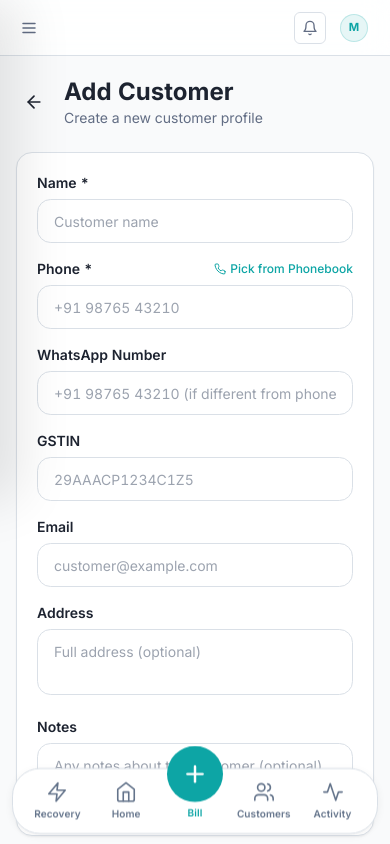
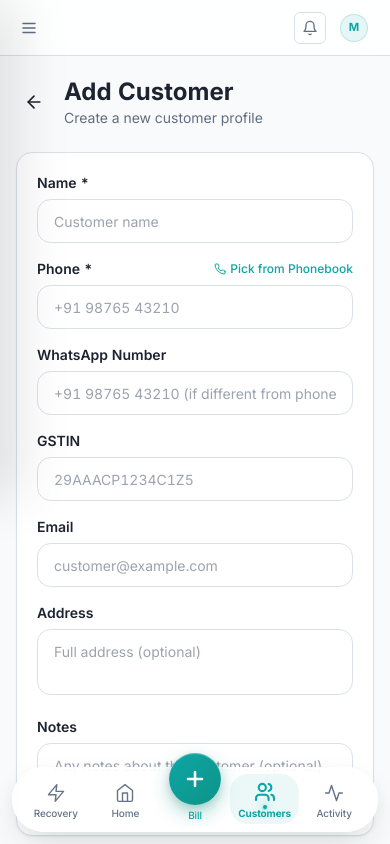
Before and after one commit to abhishek-mule/billed-core, a Next.js app in the folder mini_saas_frontend/: page /parties/add in a window 390 px wide. Shown: the top 844 px of the page. Built offline with nearby package versions, Linux system fonts and the light colour scheme.

Commit message:
feat(ui): redesign mobile bottom navbar with glassmorphism, spring animations and floating gradient FAB

```diff
--- a/mini_saas_frontend/src/components/billzo/AppShell.tsx
+++ b/mini_saas_frontend/src/components/billzo/AppShell.tsx
@@ -273,20 +273,26 @@ function BottomNav({ pathname }: { pathname: string }) {
   return (
     <nav className="bz-bottom-nav" aria-label="Main navigation">
       {MOBILE_NAV.map(({ href, label, icon: Icon, primary }) => {
-        const active = pathname === href
+        const active = pathname === href || (href !== '/dashboard' && pathname.startsWith(href))
+
         if (primary) {
           return (
             <Link
               key={href}
               href={href}
-              className="bz-bottom-item bz-bottom-item--primary"
+              className={cn('bz-bottom-item bz-bottom-item--primary', active && 'bz-bottom-item--primary-active')}
               aria-current={active ? 'page' : undefined}
             >
-              <span className="bz-bottom-fab" aria-hidden="true"><Icon size={26} strokeWidth={2.25} /></span>
-              <span>{label}</span>
+              <div className="bz-bottom-fab-wrapper">
+                <span className="bz-bottom-fab" aria-hidden="true">
+                  <Icon size={24} strokeWidth={2.5} />
+                </span>
+              </div>
+              <span className="bz-bottom-label">{label}</span>
             </Link>
           )
         }
+
         return (
           <Link
             key={href}
@@ -294,8 +300,11 @@ function BottomNav({ pathname }: { pathname: string }) {
             className={cn('bz-bottom-item', active && 'bz-bottom-item--active')}
             aria-current={active ? 'page' : undefined}
           >
-            <Icon size={22} strokeWidth={active ? 2.25 : 1.75} aria-hidden="true" />
-            <span>{label}</span>
+            <div className="bz-bottom-icon-wrap">
+              <Icon size={20} strokeWidth={active ? 2.3 : 1.7} aria-hidden="true" />
+              {active && <span className="bz-bottom-active-dot" />}
+            </div>
+            <span className="bz-bottom-label">{label}</span>
           </Link>
         )
       })}
--- a/mini_saas_frontend/src/styles/app-shell.css
+++ b/mini_saas_frontend/src/styles/app-shell.css
@@ -470,28 +470,45 @@ body {
 
 .bz-bottom-nav {
   position: fixed;
-  bottom: calc(10px + env(safe-area-inset-bottom, 0px));
+  bottom: calc(12px + env(safe-area-inset-bottom, 0px));
   left: 50%;
   transform: translateX(-50%);
-  width: min(480px, calc(100% - 24px));
-  z-index: 30;
-  background: var(--surface);
-  border: 1px solid var(--bd);
-  border-radius: 28px;
-  box-shadow: 0 2px 8px rgba(0, 0, 0, 0.06);
+  width: min(440px, calc(100vw - 24px));
+  z-index: 40;
+  background: rgba(255, 255, 255, 0.85);
+  backdrop-filter: blur(20px) saturate(180%);
+  -webkit-backdrop-filter: blur(20px) saturate(180%);
+  border: 1px solid rgba(255, 255, 255, 0.6);
+  border-radius: 32px;
+  box-shadow:
+    0 16px 36px -6px rgba(0, 0, 0, 0.12),
+    0 4px 16px -2px rgba(13, 148, 136, 0.08),
+    inset 0 1px 1px rgba(255, 255, 255, 0.8);
   display: grid;
   grid-template-columns: repeat(5, 1fr);
-  padding: 10px 10px;
-  will-change: transform;
-  animation: bottomNavIn 0.35s cubic-bezier(0.16, 1, 0.3, 1) both;
+  padding: 6px 8px 7px 8px;
+  will-change: transform, opacity;
+  animation: bottomNavIn 0.4s cubic-bezier(0.16, 1, 0.3, 1) both;
 }
+
+.dark .bz-bottom-nav {
+  background: rgba(15, 23, 42, 0.88);
+  border: 1px solid rgba(255, 255, 255, 0.08);
+  box-shadow:
+    0 16px 40px -6px rgba(0, 0, 0, 0.5),
+    0 4px 20px -2px rgba(13, 148, 136, 0.15),
+    inset 0 1px 1px rgba(255, 255, 255, 0.05);
+}
+
 @keyframes bottomNavIn {
-  from { opacity: 0; transform: translateX(-50%) translateY(20px); }
-  to   { opacity: 1; transform: translateX(-50%) translateY(0); }
+  from { opacity: 0; transform: translateX(-50%) translateY(24px) scale(0.96); }
+  to   { opacity: 1; transform: translateX(-50%) translateY(0) scale(1); }
 }
+
 @media (min-width: 1024px) {
   .bz-bottom-nav { display: none !important; }
 }
+
 .bz-bottom-item {
   position: relative;
   display: flex;
@@ -499,38 +516,118 @@ body {
   align-items: center;
   justify-content: center;
   gap: 3px;
-  padding: 2px 0;
-  font-size: 10px;
-  font-weight: 600;
-  letter-spacing: 0.01em;
+  padding: 5px 0 4px 0;
   color: #64748b;
   text-decoration: none;
-  transition: color 0.2s var(--ease), transform 0.22s var(--ease);
+  border-radius: 18px;
+  transition: all 0.22s cubic-bezier(0.34, 1.56, 0.64, 1);
+  user-select: none;
 }
+
+.dark .bz-bottom-item {
+  color: #94a3b8;
+}
+
 .bz-bottom-item:active {
   transform: scale(0.92);
 }
+
+.bz-bottom-icon-wrap {
+  position: relative;
+  display: flex;
+  align-items: center;
+  justify-content: center;
+  width: 28px;
+  height: 24px;
+  transition: transform 0.22s cubic-bezier(0.34, 1.56, 0.64, 1);
+}
+
+.bz-bottom-label {
+  font-size: 10px;
+  font-weight: 500;
+  letter-spacing: -0.01em;
+  line-height: 1;
+  transition: color 0.2s ease, font-weight 0.2s ease;
+}
+
+/* Active Nav State */
 .bz-bottom-item--active {
   color: hsl(var(--primary));
-  background: hsl(var(--primary) / 0.1);
-  border-radius: 8px;
-  padding: 4px 0;
-  margin: -4px 2px;
+  background: hsl(var(--primary) / 0.08);
 }
-.bz-bottom-item--primary { color: hsl(var(--primary)); }
+
+.dark .bz-bottom-item--active {
+  color: hsl(var(--primary));
+  background: hsl(var(--primary) / 0.16);
+}
+
+.bz-bottom-item--active .bz-bottom-icon-wrap {
+  transform: translateY(-1px) scale(1.08);
+}
+
+.bz-bottom-item--active .bz-bottom-label {
+  font-weight: 700;
+  color: hsl(var(--primary));
+}
+
+.bz-bottom-active-dot {
+  position: absolute;
+  bottom: -4px;
+  width: 4px;
+  height: 4px;
+  border-radius: 50%;
+  background: hsl(var(--primary));
+  box-shadow: 0 0 8px hsl(var(--primary));
+  animation: dotPop 0.25s cubic-bezier(0.34, 1.56, 0.64, 1) both;
+}
+
+@keyframes dotPop {
+  from { transform: scale(0); }
+  to   { transform: scale(1); }
+}
+
+/* Primary FAB Item ("Bill") */
+.bz-bottom-item--primary {
+  color: hsl(var(--primary));
+}
+
+.bz-bottom-fab-wrapper {
+  position: relative;
+  display: flex;
+  align-items: center;
+  justify-content: center;
+  margin-top: -26px;
+  margin-bottom: 2px;
+}
+
 .bz-bottom-fab {
-  width: 56px;
-  height: 56px;
-  border-radius: 28px;
-  background: hsl(var(--primary));
-  color: var(--afg);
+  width: 52px;
+  height: 52px;
+  border-radius: 50%;
+  background: linear-gradient(135deg, hsl(var(--primary)) 0%, #0d9488 100%);
+  color: #ffffff;
   display: grid;
   place-items: center;
-  margin-top: -36px;
   flex-shrink: 0;
-  transition: transform 0.22s var(--ease);
+  box-shadow:
+    0 8px 20px -2px rgba(13, 148, 136, 0.45),
+    0 2px 8px rgba(0, 0, 0, 0.1),
+    inset 0 1px 1px rgba(255, 255, 255, 0.3);
+  transition: all 0.25s cubic-bezier(0.34, 1.56, 0.64, 1);
 }
-.bz-bottom-fab:active { transform: scale(0.88); }
+
+.bz-bottom-item--primary:active .bz-bottom-fab {
+  transform: scale(0.88);
+  box-shadow: 0 4px 12px -2px rgba(13, 148, 136, 0.4);
+}
+
+.bz-bottom-item--primary-active .bz-bottom-fab {
+  box-shadow:
+    0 0 0 4px hsl(var(--primary) / 0.22),
+    0 10px 24px -2px rgba(13, 148, 136, 0.55),
+    inset 0 1px 1px rgba(255, 255, 255, 0.4);
+  transform: translateY(-2px);
+}
 
 /* ─── Logout modal ──────────────────────────────────────────────────────── */
 
```
